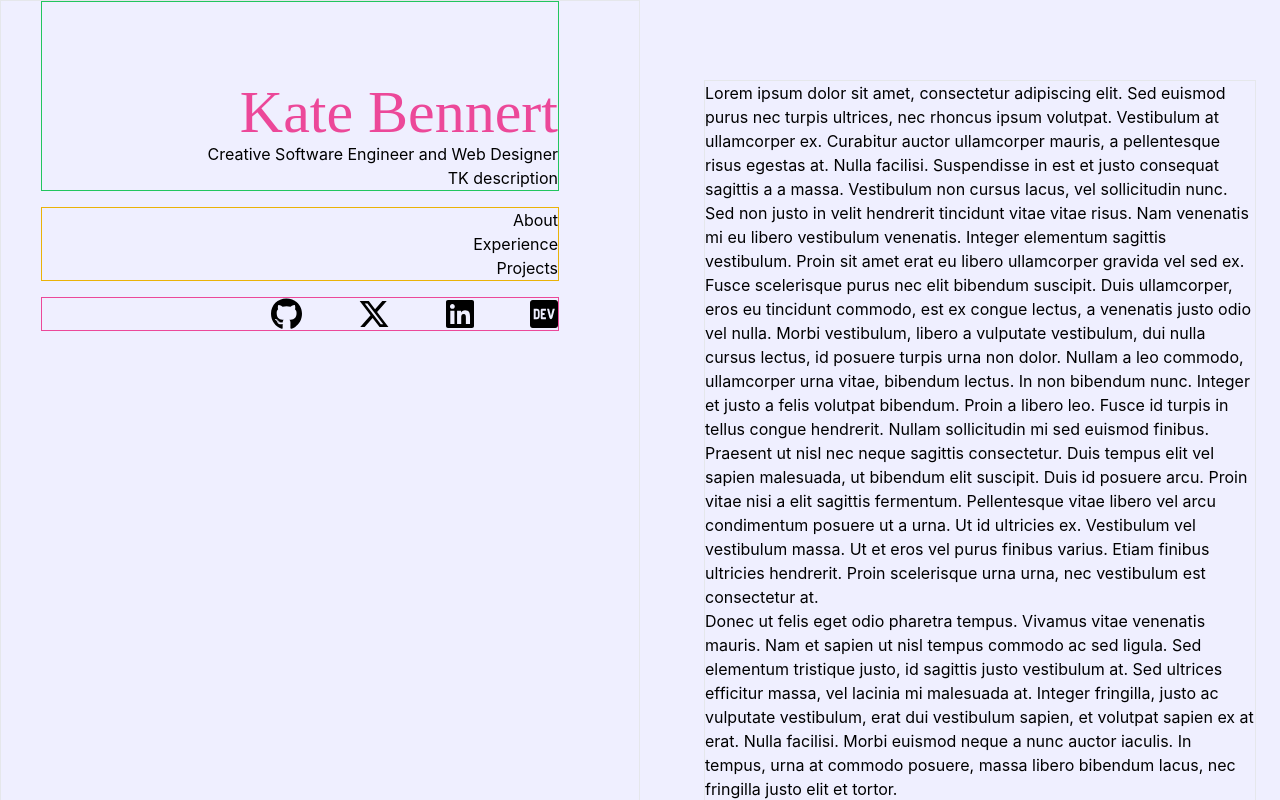
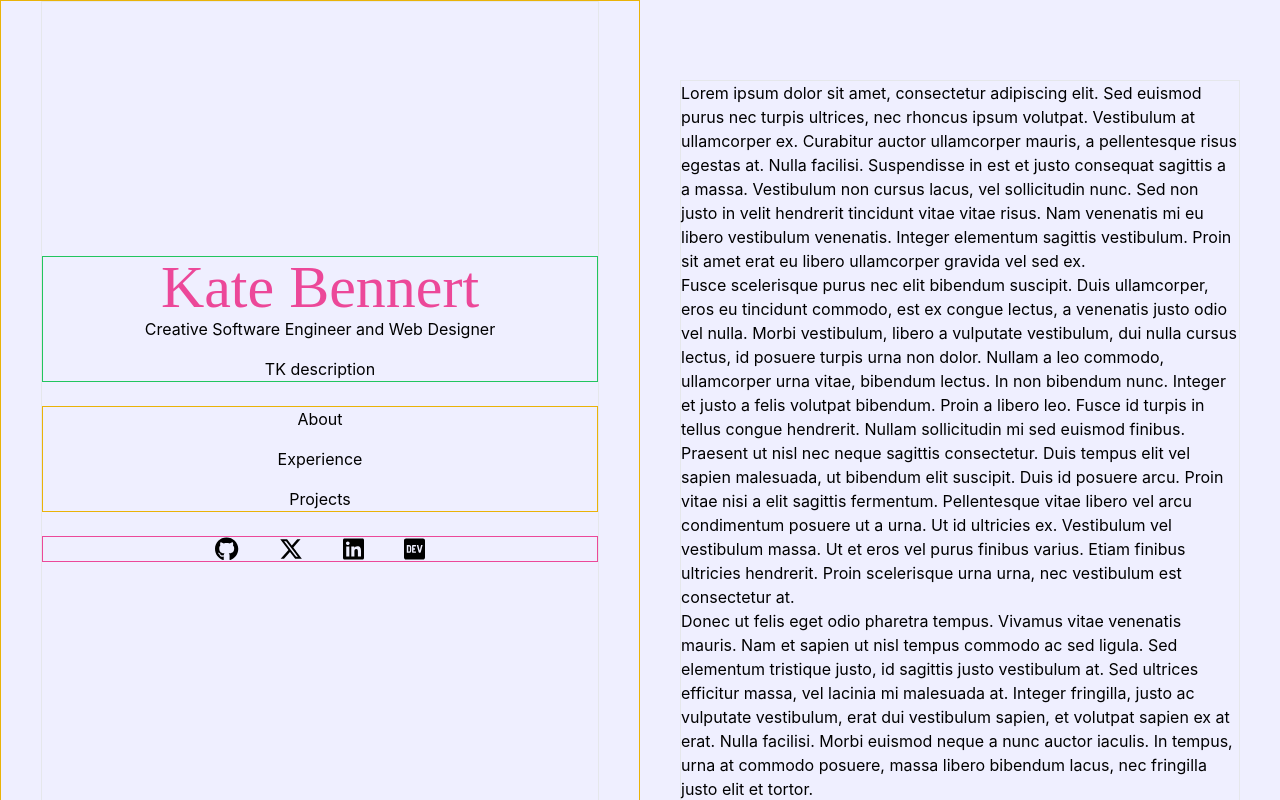
Before and after one commit to katebennert/chicken-nuggies, a React (Create React App) app: page / in a window 1280 px wide. Shown: the top 800 px of the page. Built offline with nearby package versions, Linux system fonts and the light colour scheme.

Commit message:
Fix spacing

```diff
--- a/src/App.js
+++ b/src/App.js
@@ -7,24 +7,24 @@ import { faDev, faGithub, faLinkedin, faXTwitter } from '@fortawesome/free-brand
 
 function App() {
   return (
-    <div className="font-inter flex flex-col lg:flex-row"> {/* APP */}
-      <div className="flex-shrink-0 w-full lg:w-1/2 order-1 border lg:mr-10 pl-6 pr-6 md:pl-10 md:pr-10 lg:pr-20"> {/* LEFT SIDE */}
-        <div className="sticky top-0"> {/* STICKY */}
-          <div className="border border-green-500 mb-4 pt-10 lg:pt-20 lg:text-right"> {/* HOME */}
+    <div className="font-inter flex flex-col lg:flex-row "> {/* APP */}
+      <div className="flex-shrink-0 w-full lg:w-1/2 order-1 border pl-6 pr-6 md:pl-10 md:pr-10 border border-yellow-500"> {/* LEFT SIDE */}
+        <div className="sticky top-0 border lg:h-screen flex flex-col justify-center"> {/* STICKY */}
+          <div className="border border-green-500 mb-6 mt-10 "> {/* HOME */}
             <Home />
           </div>
-          <div className="hidden lg:block border border-yellow-500 mb-4 lg:text-right"> {/* NAV */}
+          <div className="hidden lg:block border border-yellow-500 mb-6 "> {/* NAV */}
             <Nav />
           </div>
-          <div className="border border-pink-500 flex flex-row space-x-8 lg:space-x-14 lg:justify-end">
-            <FontAwesomeIcon icon={faGithub} style={{ fontSize: '2rem' }} />
-            <FontAwesomeIcon icon={faXTwitter} style={{ fontSize: '2rem' }} />
-            <FontAwesomeIcon icon={faLinkedin} style={{ fontSize: '2rem' }} />
-            <FontAwesomeIcon icon={faDev} style={{ fontSize: '2rem' }} />
+          <div className="border border-pink-500 flex flex-row space-x-6 lg:space-x-10 mb-6 lg:justify-center">
+            <FontAwesomeIcon icon={faGithub} style={{ fontSize: '1.5rem' }} />
+            <FontAwesomeIcon icon={faXTwitter} style={{ fontSize: '1.5rem' }} />
+            <FontAwesomeIcon icon={faLinkedin} style={{ fontSize: '1.5rem' }} />
+            <FontAwesomeIcon icon={faDev} style={{ fontSize: '1.5rem' }} />
           </div>
         </div>
       </div>
-      <div className="flex-grow order-2 pl-6 pr-6 md:pt-10 lg:pt-20 lg:w-1/2"> {/* RIGHT SIDE SCROLL*/}
+      <div className="flex-grow order-2 pl-6 pr-6 md:pt-10 md:pr-10 md:pl-10 lg:pt-20 lg:w-1/2"> {/* RIGHT SIDE SCROLL*/}
         <Experience />
       </div>
     </div>
--- a/src/Home.js
+++ b/src/Home.js
@@ -1,8 +1,8 @@
 function Home() {
     return (
-        <div className="">
+        <div className="flex flex-col justify-center items-center">
             <h1 className="font-limelight text-pink-500 text-4xl md:text-5xl xl:text-6xl ">Kate Bennert</h1>
-            <h2>Creative Software Engineer and Web Designer</h2>
+            <h2 className="mb-4">Creative Software Engineer and Web Designer</h2>
             <h3>TK description</h3>
         </div>
     );
--- a/src/Nav.js
+++ b/src/Nav.js
@@ -1,8 +1,8 @@
 function Nav() {
     return (
-        <div className="">
-            <h3>About</h3>
-            <h3>Experience</h3>
+        <div className="flex flex-col justify-between items-center">
+            <h3 className="mb-4" >About</h3>
+            <h3 className="mb-4">Experience</h3>
             <h3>Projects</h3>
         </div>
     );
```
